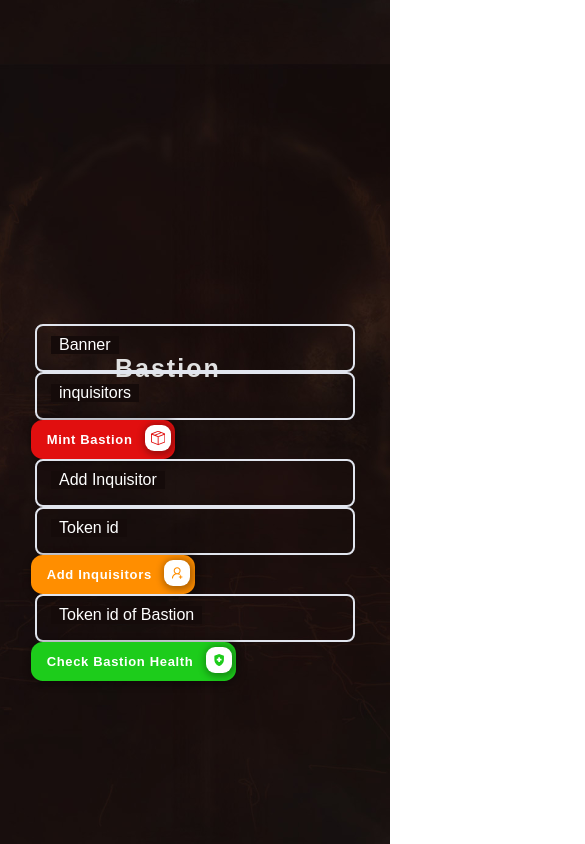
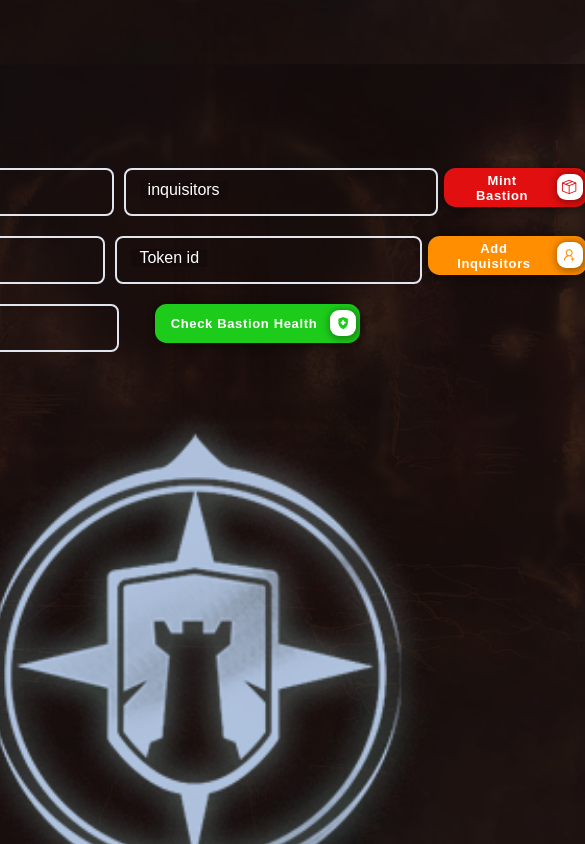
Before and after one commit to soyRicardoCastro/testnest-isael, a React (Vite) app: page / in a window 390 px wide. Shown: the part 780-1624 px from the top of the page, 585 px wide, since content can reach past the window. Built offline with nearby package versions, Linux system fonts and the light colour scheme; a web font is replaced by a local one.

Commit message:
Bastion layout avanzada, fala el media para +1000px

```diff
--- a/src/components/Bastion/styles.scss
+++ b/src/components/Bastion/styles.scss
@@ -1,23 +1,72 @@
 .bastion {
-  display: flex;
-  flex-direction: column;
   overflow: hidden;
 }
 
 .bastion__footer {
   display: grid;
-  grid-template-columns: min-content max-content;
+  grid-template-columns: 1fr 1fr;
+
+  @media screen and (max-width: 800px) {
+    display: flex;
+    flex-direction: column-reverse;
+    justify-content: flex-end;
+    align-items: center;
+
+    .bastion__img {
+      width: 90%;
+      margin: auto;
+      img {
+        width: 100%;
+        margin: auto;
+      }
+    }
+  }
 
   .bastion__img {
     img {
       width: 70%;
       display: block;
-      margin: auto;
     }
   }
 
   .app__input {
-    display: block;
+    margin: 40px auto;
+    display: flex;
+    flex-direction: column;
+    justify-content: center;
+
+    @media screen and (max-width: 800px) {
+      flex-direction: column;
+    }
+
+    .input__bastion {
+      display: grid;
+      grid-template-columns: 1fr 1fr 1fr;
+      gap: 10px;
+
+      @media screen and (max-width: 800px) {
+        display: flex;
+      }
+    }
+
+    .input__inquisitors {
+      margin: 20px 0;
+      display: grid;
+      grid-template-columns: 1fr 1fr 1fr;
+      gap: 10px;
+      @media screen and (max-width: 800px) {
+        display: flex;
+      }
+    }
+
+    .input__health {
+      display: grid;
+      grid-template-columns: max-content max-content;
+      gap: 40px;
+      @media screen and (max-width: 800px) {
+        display: flex;
+      }
+    }
   }
 }
 
```
